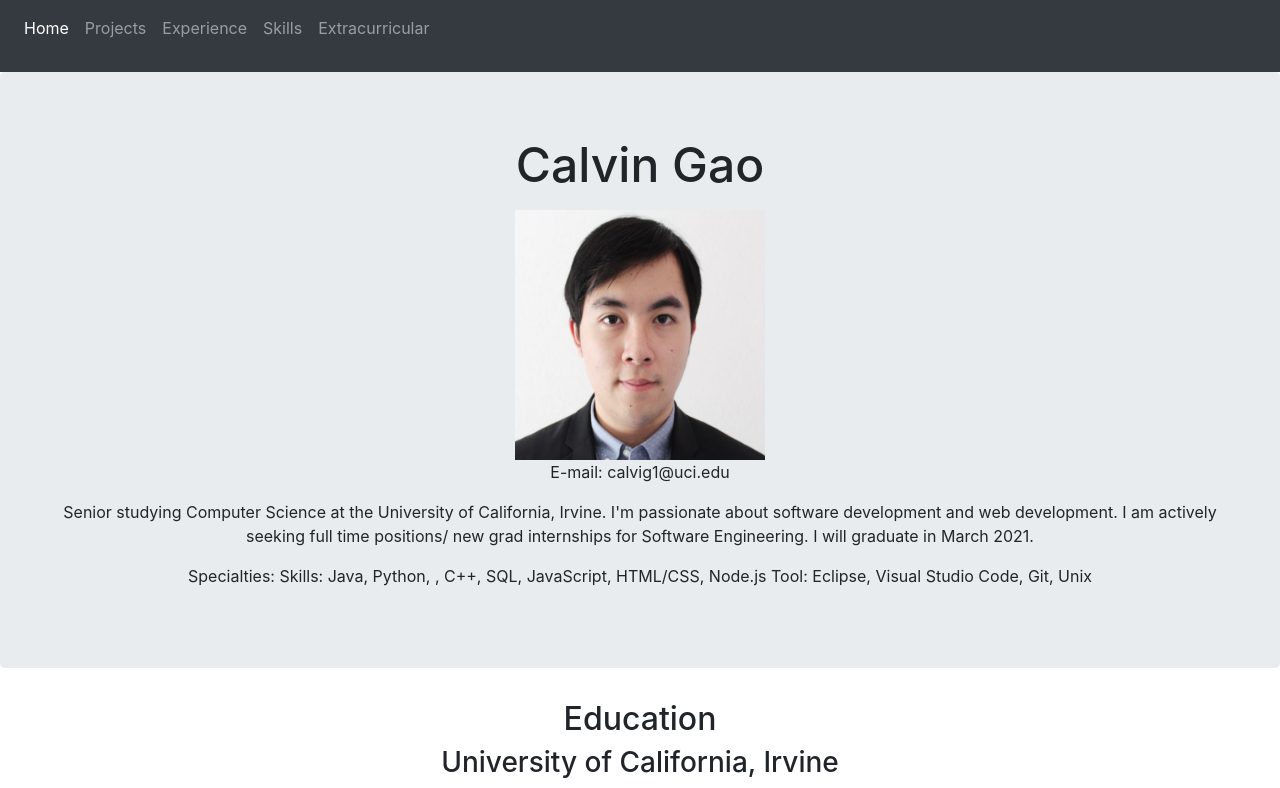
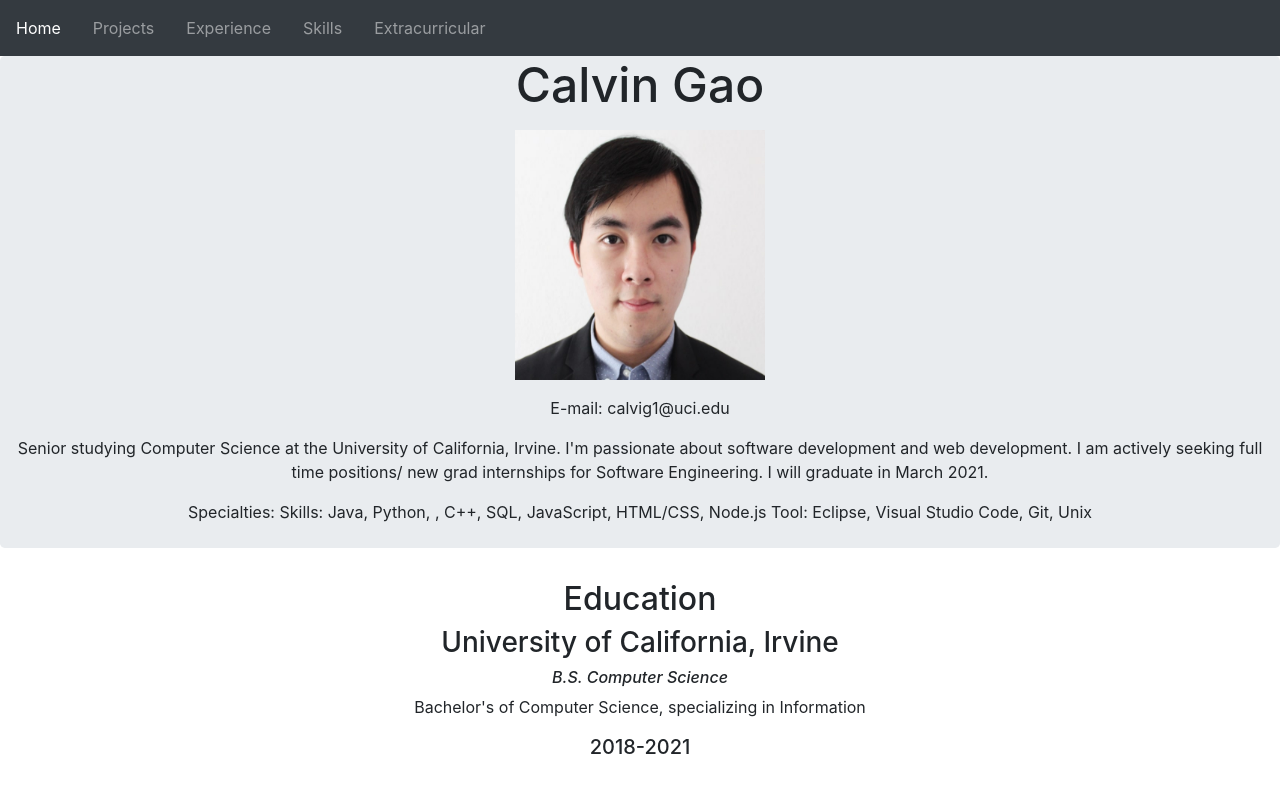
Before and after one commit to calvin-gao/myPortfolio, a React (Create React App) app: page / in a window 1280 px wide. Shown: the top 788 px of the page. Built offline with nearby package versions, Linux system fonts and the light colour scheme.

Commit message:
Styling fixes

```diff
--- a/src/App.css
+++ b/src/App.css
@@ -22,3 +22,15 @@ ul {
 .pad-bot{
   padding-bottom: 16px;
 }
+
+.jumbotron{
+  padding: 0em !important;
+}
+
+.navbar{
+  padding: 0em !important;
+}
+
+.nav-link{
+  margin: .5em !important;
+}
--- a/src/components/AboutMe.jsx
+++ b/src/components/AboutMe.jsx
@@ -4,6 +4,7 @@ import calvinPic from '../img/calvin.jpg';
 const AboutMe = () =>(
     <div class="center">
         <img src = {calvinPic} alt="Profile" width="250" height= "250"></img>
+        <div class="mt-3 pb-2">
             <p>E-mail: calvig1@uci.edu</p>
             <p>
 
@@ -15,6 +16,7 @@ const AboutMe = () =>(
                 Tool: Eclipse, Visual Studio Code, Git, Unix
             </p>
         </div>
+    </div>
 )
 
 export default AboutMe;
--- a/src/components/Education.jsx
+++ b/src/components/Education.jsx
@@ -6,7 +6,7 @@ const Education = () =>{
             <h2> Education</h2>
             <h3> University of California, Irvine </h3>
             <h6><em> B.S. Computer Science </em></h6>
-            <p>Bachelor's of Computer Science, specializing in Information and Full Stack Development</p>
+            <p>Bachelor's of Computer Science, specializing in Information</p>
             <h5 class="pad-bot"> 2018-2021 </h5>
     </div>
     );
```
Also changed, not shown: src/components/Extra.jsx (line endings or trailing spaces), 1 other file (tests, documents, lock files or other folders). Lines whose indentation alone changed are shown as unchanged.
